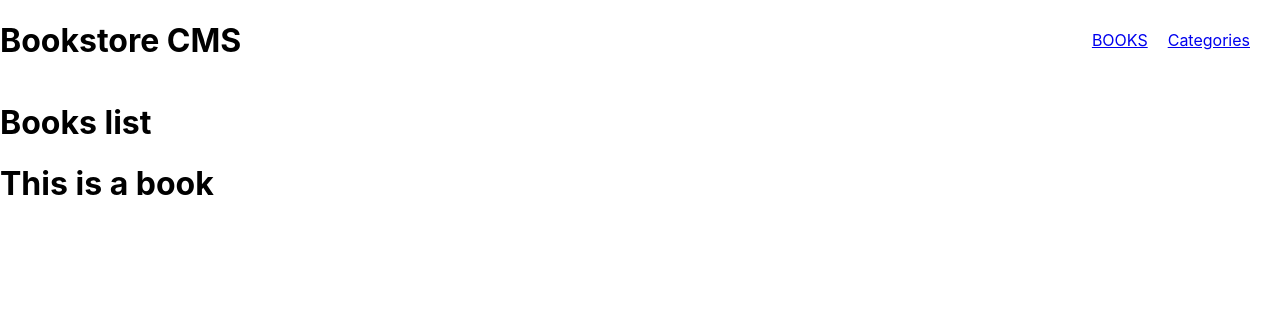
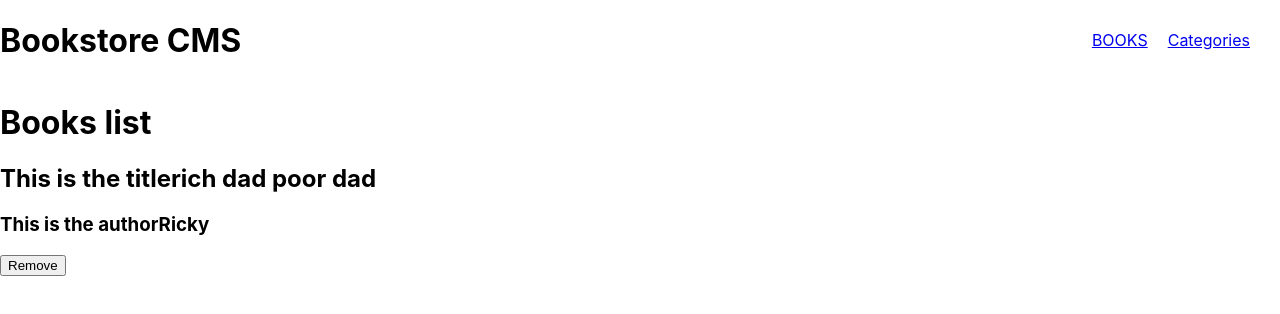
Before and after one commit to nedjwab/bookstore, a React (Create React App) app: page /books in a window 1280 px wide. Shown: the top 314 px of the page. Built offline with nearby package versions, Linux system fonts and the light colour scheme.

Commit message:
Create book component with props and remove button

```diff
--- a/src/components/book.js
+++ b/src/components/book.js
@@ -1,7 +1,20 @@
 import React from 'react';
 
-const Book = () => (
-  <h1>This is a book</h1>
-);
+const Book = (props) => {
+  const { title } = props;
+  const { author } = props;
+  return (
+    <div className="book-container">
+      <h2>
+        This is the title
+        { title }
+      </h2>
+      <h3>
+        This is the author
+        { author }
+      </h3>
+    </div>
+  );
+};
 
 export default Book;
--- a/src/components/books.js
+++ b/src/components/books.js
@@ -5,7 +5,8 @@ const Books = () => (
   <div className="container">
     <h1>Books list</h1>
     <div className="single-book">
-      <Book />
+      <Book title="rich dad poor dad" author="Ricky" />
+      <button type="submit">Remove</button>
     </div>
   </div>
 
```
Also changed, not shown: .eslintrc.json.
